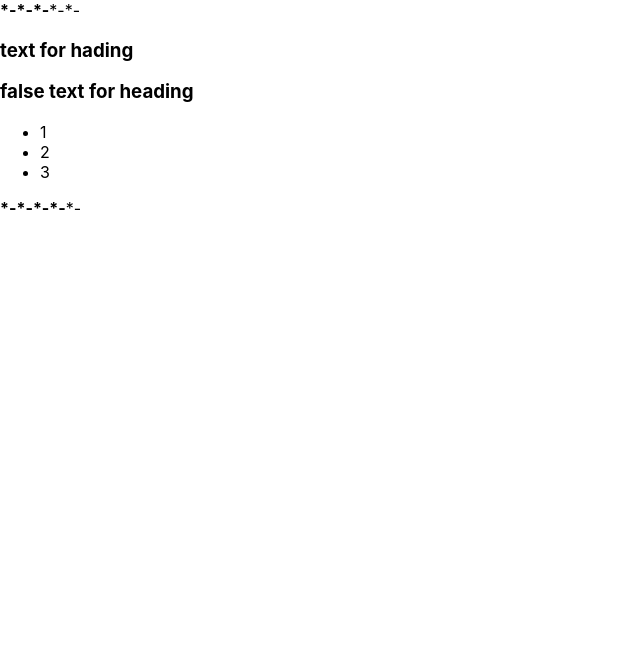
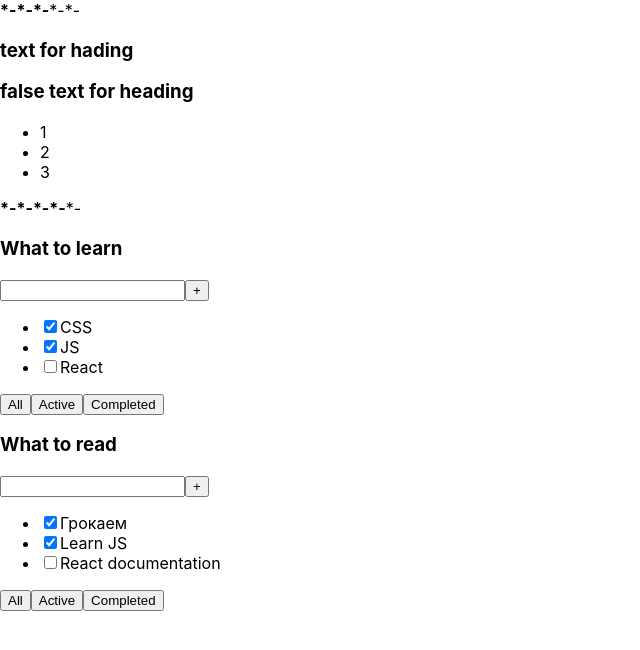
Before and after one commit to 0603anton/incub_temp, a React (Create React App) app: page / in a window 1280 px wide. Shown: the top 650 px of the page, without its empty margins (0-640 px from the left). Built offline with nearby package versions, Linux system fonts and the light colour scheme.

Commit message:
повотрение типизации todo 1st video done

```diff
--- a/package.json
+++ b/package.json
@@ -40,5 +40,8 @@
       "last 1 firefox version",
       "last 1 safari version"
     ]
+  },
+  "devDependencies": {
+    "eslint-config-react-app": "^7.0.1"
   }
 }
--- a/src/App.tsx
+++ b/src/App.tsx
@@ -3,14 +3,53 @@ import React from 'react';
 import './App.css';
 import Accordion from "./components/Accordion/Accordion";
 import {Rating} from "./components/Rating/Rating";
+import {TasksType, Todolist} from "./Todolist/Todolist";
+
+let tasks1:Array<TasksType> = [
+    {
+        isDone: true,
+        title: `CSS`,
+        id: 1
+    },
+    {
+        isDone: true,
+        title: `JS`,
+        id: 2
+    },
+    {
+        isDone: false,
+        title: `React`,
+        id: 3
+    }
+]
+let tasks2:Array<TasksType> = [
+    {
+        isDone: true,
+        title: `Грокаем`,
+        id: 4
+    },
+    {
+        isDone: true,
+        title: `Learn JS`,
+        id: 5
+    },
+    {
+        isDone: false,
+        title: `React documentation`,
+        id: 6
+    }
+]
 
 function App() {
+
     return (
         <div className="App">
             <Rating value={3}/>
             <Accordion value={`text for hading`} collapsed={true}/>
             <Accordion value={`false text for heading`} collapsed={false}/>
             <Rating value={4}/>
+            <Todolist title="What to learn" tasks={tasks1}/>
+            <Todolist title="What to read" tasks={tasks2}/>
         </div>
     );
 }
--- /dev/null
+++ b/src/Todolist/Todolist.tsx
@@ -0,0 +1,35 @@
+import React from "react";
+
+type TodolistPropsType = {
+    title: string
+    tasks: Array<TasksType>
+}
+
+export type TasksType = {
+    id: number
+    title: string
+    isDone: boolean
+}
+
+export function Todolist(props: TodolistPropsType) {
+    console.log(props)
+    return (
+        <div>
+            <h3>{props.title}</h3>
+            <div>
+                <input type="text"/>
+                <button>+</button>
+            </div>
+            <ul>
+                <li><input type="checkbox" checked={props.tasks[0].isDone}/><span>{props.tasks[0].title}</span></li>
+                <li><input type="checkbox" checked={props.tasks[1].isDone}/><span>{props.tasks[1].title}</span></li>
+                <li><input type="checkbox" checked={props.tasks[2].isDone}/><span>{props.tasks[2].title}</span></li>
+            </ul>
+            <div>
+                <button>All</button>
+                <button>Active</button>
+                <button>Completed</button>
+            </div>
+        </div>
+    )
+}
--- a/src/index.tsx
+++ b/src/index.tsx
@@ -7,11 +7,7 @@ import reportWebVitals from './reportWebVitals';
 const root = ReactDOM.createRoot(
   document.getElementById('root') as HTMLElement
 );
-root.render(
-  <React.StrictMode>
-    <App />
-  </React.StrictMode>
-);
+root.render(<App />);
 
 // If you want to start measuring performance in your app, pass a function
 // to log results (for example: reportWebVitals(console.log))
```
Also changed, not shown: 1 other file (tests, documents, lock files or other folders).
